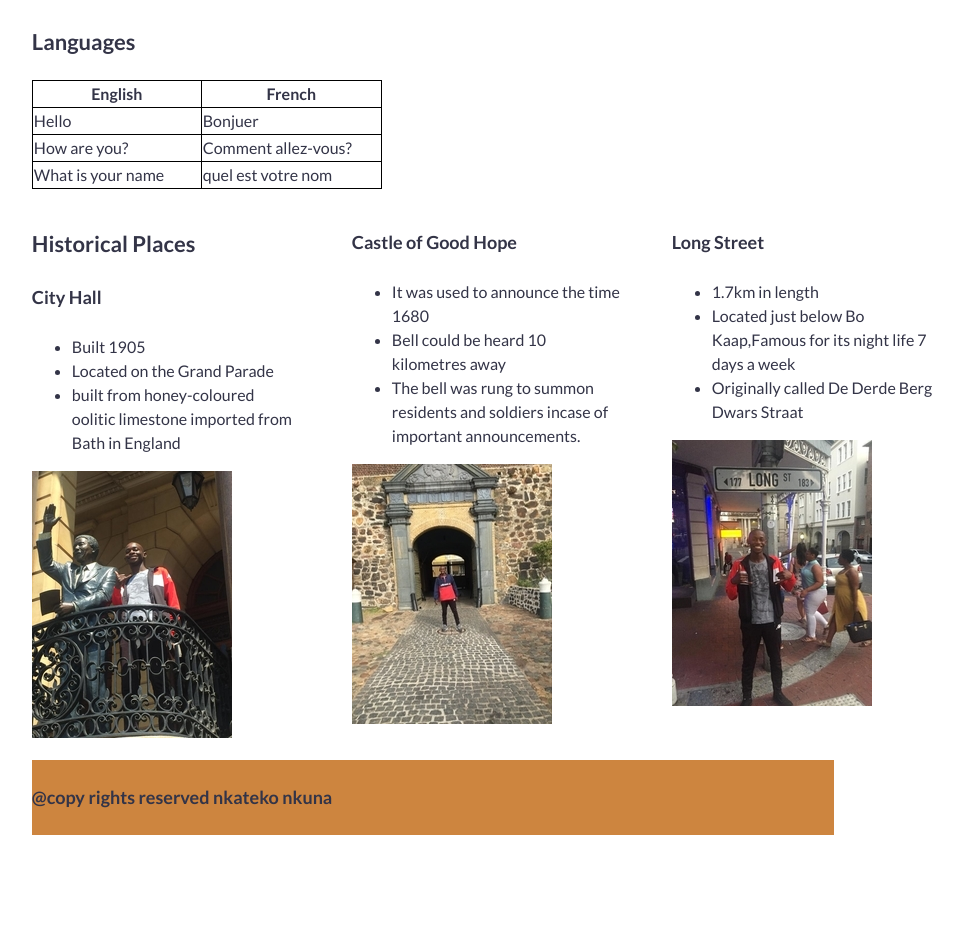
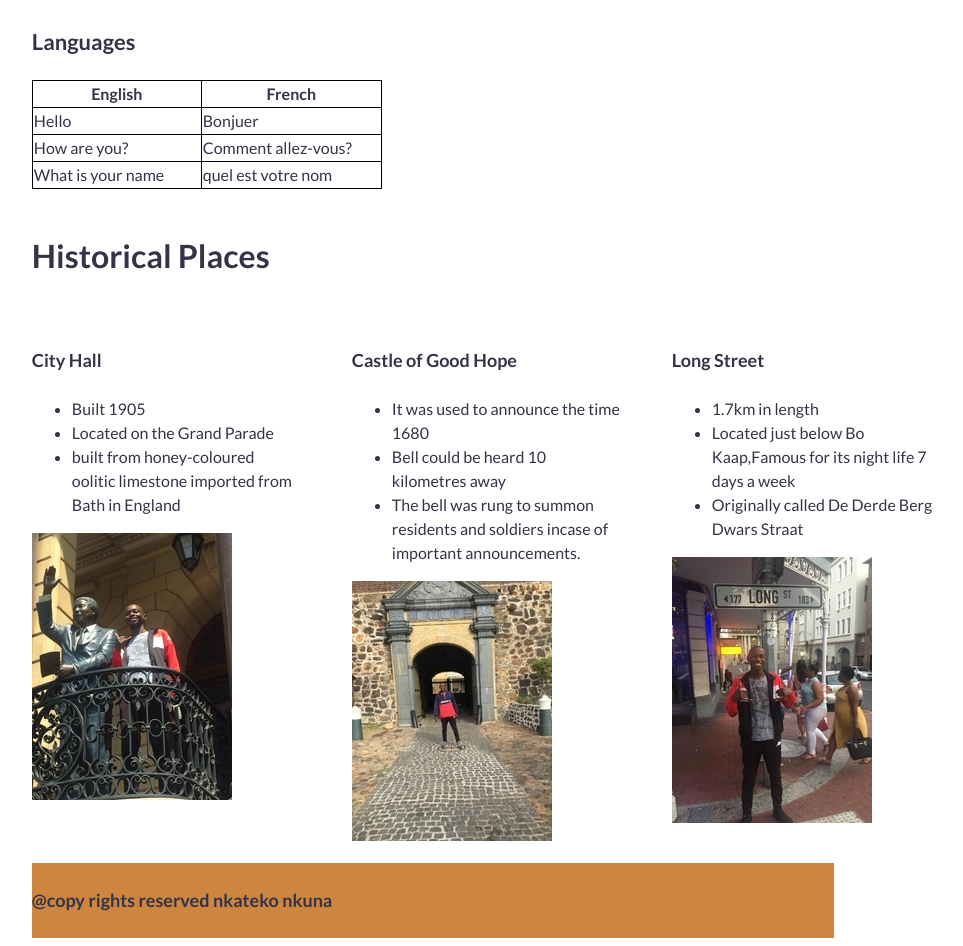
Before and after one commit to Nkateko00/basic-website, a plain HTML site: page my-webpage-grid.html in a window 1280 px wide. Shown: the part 882-1828 px from the top of the page, without its empty margins (207-1170 px from the left). Before the commit the page ends 1725 px from the top, so only its background shows below. Drawn offline with Linux system fonts and the light colour scheme.

Commit message:
final touch-ups

```diff
--- a/css/code.css
+++ b/css/code.css
@@ -75,7 +75,7 @@ body {
     }
     .footer{
         background-color: dimgray;
-        color:snow;
+        color:whitesmoke;
         padding:1em;
         margin :1em
     }
--- a/my-webpage-grid.html
+++ b/my-webpage-grid.html
@@ -105,9 +105,14 @@
 
         </div>
         <div class="row">
-               <div class="col-2"></div>
+            <div class="col-2"></div>
             <div class="col-3">
-                <h3>Historical Places</h3>
+        <h2>Historical Places</h2>
+    </div>
+</div>
+        <div class="row">
+            <div class="col-2"></div>
+            <div class="col-3">
                 <h4>City Hall</h4>
                 <ul>
                     <li>Built 1905</li>
@@ -129,12 +134,14 @@
                 <h4>Long Street</h4>
                 <ul>
                     <li>1.7km in length</li>
-                    <li>Located just below Bo Kaap,Famous for its night life 7 days a week</li>
-                   <li>Originally called De Derde Berg Dwars Straat </li>
+                    <li>Located just below Bo Kaap,Famous
+                         for its night life 7 days a week</li>
+                   <li>Originally called De Derde
+                        Berg Dwars Straat </li>
                 </ul>
             <img class ="images" src = "./images/longStreet.jpg">
             </div>
-            <div class="col-2"></div>
+            <div class="col-3"></div>
         </div>
         <div class="row">
             <div class="col-2"></div>
```
